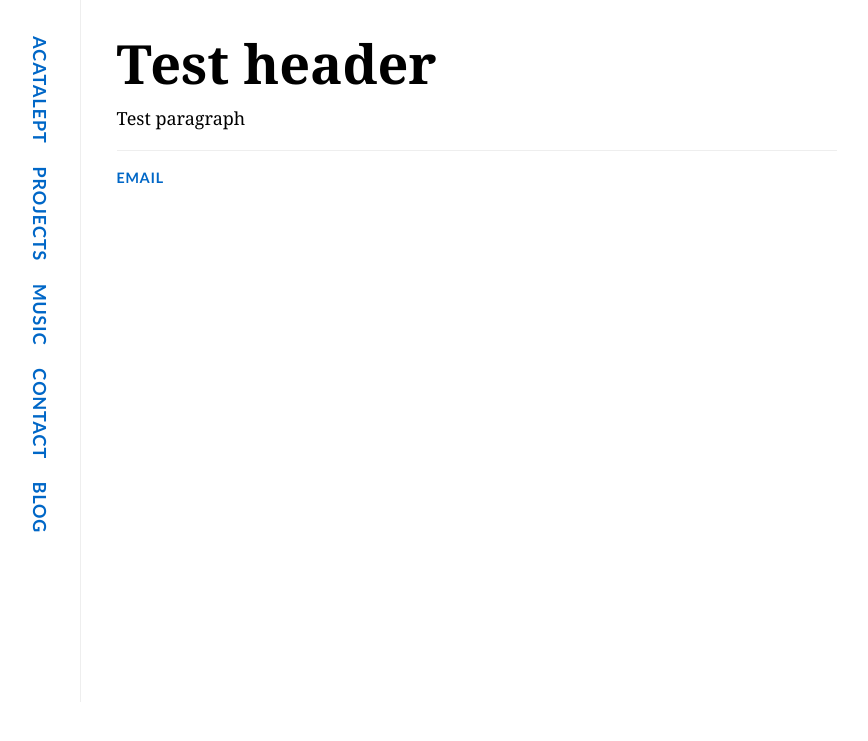
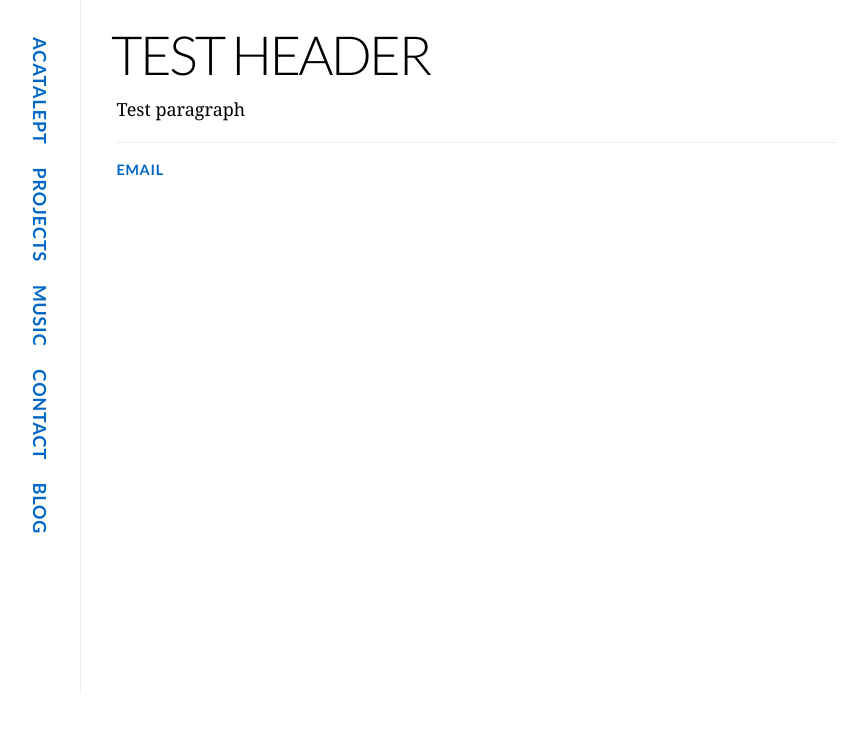
Before and after one commit to acatalept/acatalept.github.io, a Jekyll site: the page built from index.html, in a window 1280 px wide. Shown: the top 741 px of the page, without its empty margins (204-1072 px from the left). Built offline with Jekyll 4.4.1, drawn with Linux system fonts in a browser that asks for light colours; some web fonts are replaced.

Commit message:
changed h1 font to Lato

```diff
--- a/css/main.css
+++ b/css/main.css
@@ -29,6 +29,7 @@ nav {
     transform-origin: top left;
     position: absolute;
     margin-left: -2.5em;
+    margin-top: .5em;
     z-index: 100;
 }
 nav ul, footer ul {
@@ -65,7 +66,11 @@ h1 {
     font-size: 3em;
     /* letter-spacing: -.025em; */
     line-height: 1;
-    margin: 0 0 .25em;
+    margin: -.15em 0 .25em -.1em;
+    font-family: 'Lato';
+    font-weight: 300;
+    letter-spacing: -.05em;
+    text-transform: uppercase;
 }
 h4 {
   margin-bottom: .25em;
```
